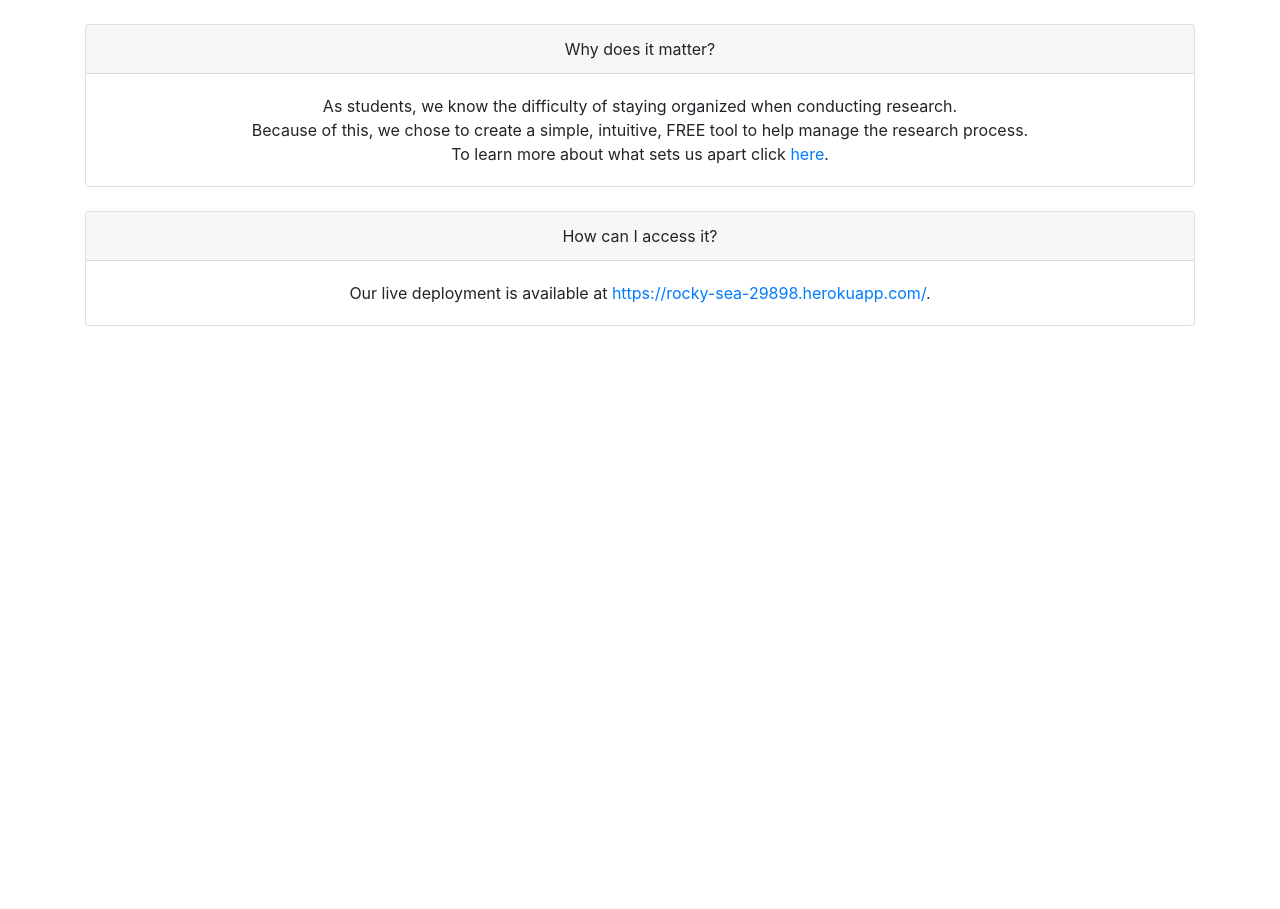
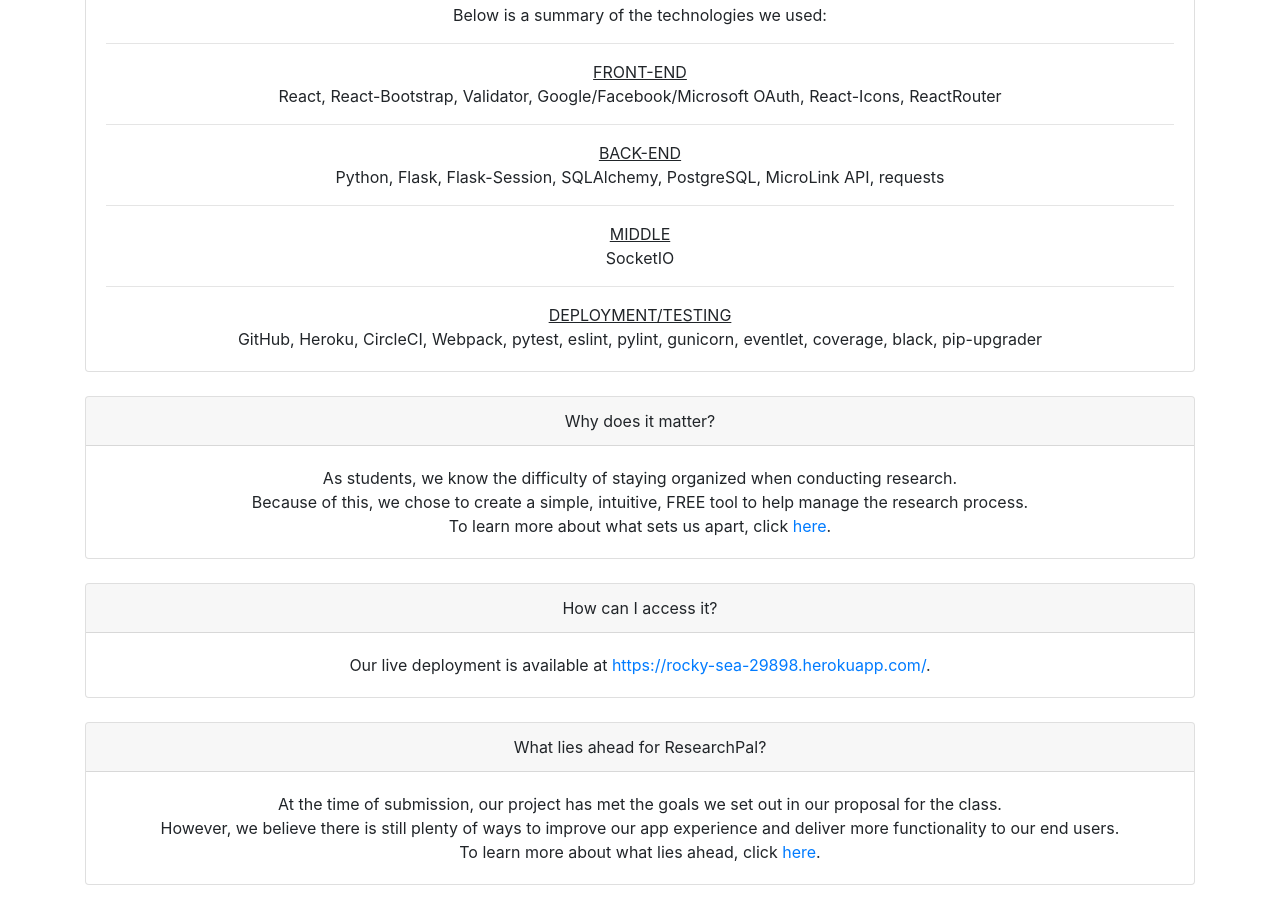
Before and after one commit to fidelitousone/researchpal-sprint2, a React (Create React App) app: page /about in a window 1280 px wide. Shown: the part 1060-1969 px from the top of the page. Before the commit the page ends 1410 px from the top, so only its background shows below. Built offline with nearby package versions, Linux system fonts and the light colour scheme; no server answers.

Commit message:
Add Future tab and more details to About tab

```diff
--- a/src/About.jsx
+++ b/src/About.jsx
@@ -74,16 +74,33 @@ export default function About() {
             <Card className="text-center">
               <Card.Header>How did we build it?</Card.Header>
               <Card.Body>
-                We are a project group for CS 490-001, a software engineering course at NJIT.
+                We built this app over the course of two main milestones: the MVP and Sprint 2.
                 <br />
-                Our names are Robert Argasinski, Eugene Cha, Mark Galesi, and Jatinder Singh.
+                This would break down into weekly sprints that were monitored by an
+                Industry Mentor (in our case, Sailesh Kumar).
                 <br />
-                If you would like to reach out to us, click
-                {' '}
-                <Link to="/contact">
-                  here
-                </Link>
-                .
+                We used the Kanban board feature of GitHub projects to keep track of progress.
+                <br />
+                <br />
+                Below is a summary of the technologies we used:
+                <hr />
+                <u>FRONT-END</u>
+                <br />
+                React, React-Bootstrap, Validator, Google/Facebook/Microsoft OAuth, React-Icons,
+                ReactRouter
+                <hr />
+                <u>BACK-END</u>
+                <br />
+                Python, Flask, Flask-Session, SQLAlchemy, PostgreSQL, MicroLink API, requests
+                <hr />
+                <u>MIDDLE</u>
+                <br />
+                SocketIO
+                <hr />
+                <u>DEPLOYMENT/TESTING</u>
+                <br />
+                GitHub, Heroku, CircleCI, Webpack, pytest, eslint, pylint, gunicorn, eventlet,
+                coverage, black, pip-upgrader
               </Card.Body>
             </Card>
             <br />
@@ -96,7 +113,7 @@ export default function About() {
                 Because of this, we chose to create a simple, intuitive, FREE tool
                 to help manage the research process.
                 <br />
-                To learn more about what sets us apart click
+                To learn more about what sets us apart, click
                 {' '}
                 <Link to="/pricing">
                   here
@@ -115,6 +132,25 @@ export default function About() {
               </Card.Body>
             </Card>
             <br />
+            <Card className="text-center">
+              <Card.Header>What lies ahead for ResearchPal?</Card.Header>
+              <Card.Body>
+                At the time of submission, our project has met the
+                goals we set out in our proposal for the class.
+                <br />
+                However, we believe there is still plenty of ways
+                to improve our app experience and deliver more
+                functionality to our end users.
+                <br />
+                To learn more about what lies ahead, click
+                {' '}
+                <Link to="/future">
+                  here
+                </Link>
+                .
+              </Card.Body>
+            </Card>
+            <br />
           </Col>
         </Row>
       </Container>
--- a/src/Future.jsx
+++ b/src/Future.jsx
@@ -1,4 +1,7 @@
 import * as React from 'react';
+import {
+  Container, Col, Row, Card,
+} from 'react-bootstrap';
 import MainNavBar from './MainNavBar';
 import 'bootstrap/dist/css/bootstrap.css';
 
@@ -6,7 +9,62 @@ export default function About() {
   return (
     <>
       <MainNavBar />
-      <p>TODO: Future Page</p>
+      <br />
+      <div align="center">
+        <h1>Our Future</h1>
+      </div>
+      <br />
+      <Container>
+        <Row xs={1}>
+          <Col>
+            <Card className="text-center">
+              <Card.Header>Extended Citation Styles</Card.Header>
+              <Card.Body>
+                At this point, our project only supports MLA and APA styling.
+                <br />
+                In future revisions, we could add the Chicago citation style, alongside
+                any other styles that our userbase would benefit from.
+              </Card.Body>
+            </Card>
+            <br />
+            <Card className="text-center">
+              <Card.Header>Editing Citations</Card.Header>
+              <Card.Body>
+                To make implementation simpler, we chose to auto-generate citations.
+                <br />
+                However, we could find a way to allow users to edit these citations,
+                if they wish to correct any errors or clarify when they accessed a resource.
+              </Card.Body>
+            </Card>
+            <br />
+            <Card className="text-center">
+              <Card.Header>Real-Time Text Editing</Card.Header>
+              <Card.Body>
+                One stretch goal we had was to allow the user to write their paper
+                in the app and have the app add sources and citations as the user is typing.
+                <br />
+                A follow-up would be to also track plagiarism and suggest a source
+                to attribute a detected passage to.
+              </Card.Body>
+            </Card>
+            <br />
+            <Card className="text-center">
+              <Card.Header>Companion Browser Extension</Card.Header>
+              <Card.Body>
+                Finally, our current implementation requires that the user be logged in
+                for source input.
+                <br />
+                A simple browser extension could allow users to add sources they
+                find with a click of a button.
+                <br />
+                This would make it simple and painless to manage
+                evolving research projects without losing track of any sources.
+              </Card.Body>
+            </Card>
+            <br />
+          </Col>
+        </Row>
+      </Container>
     </>
   );
 }
```
